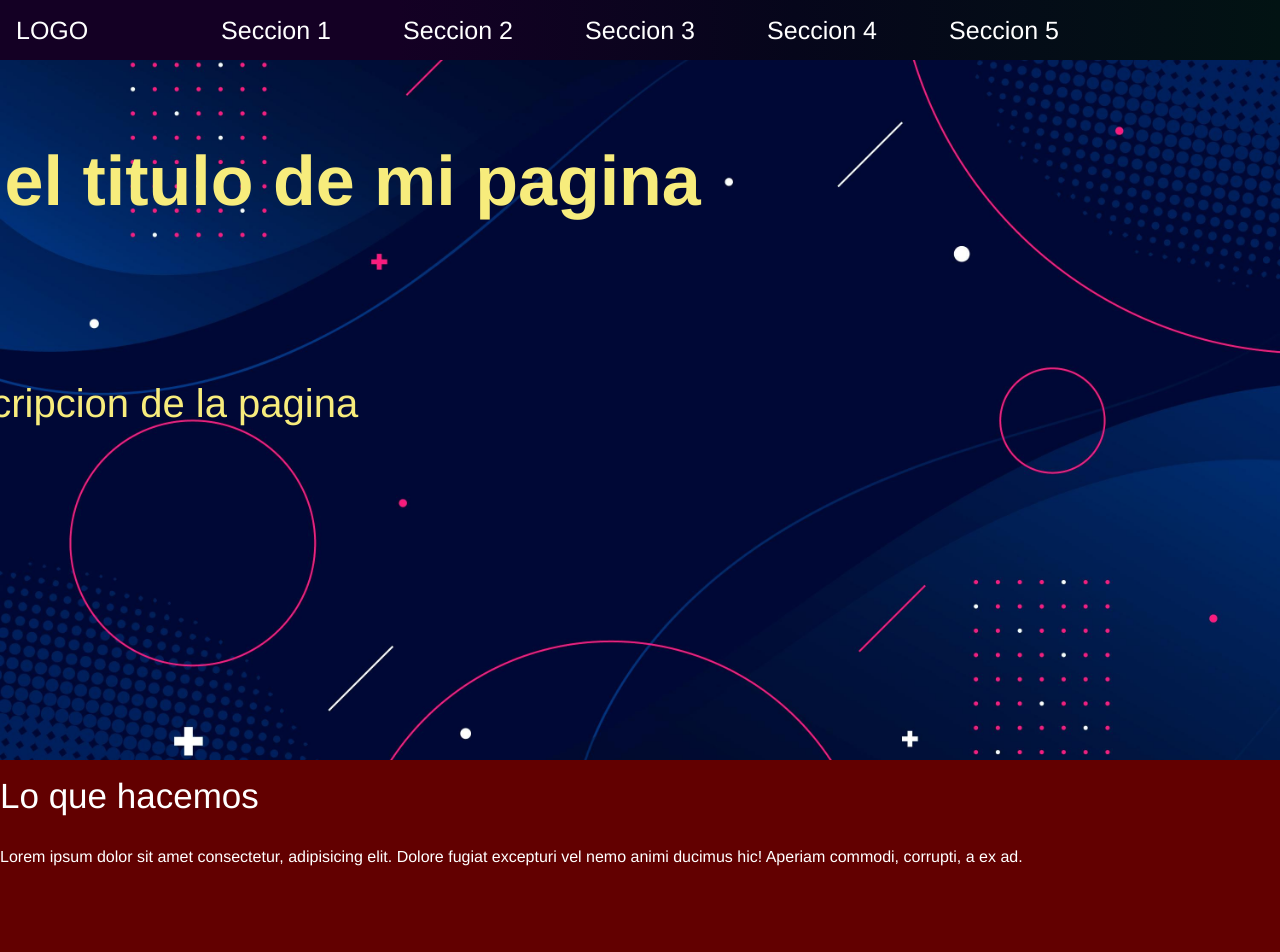
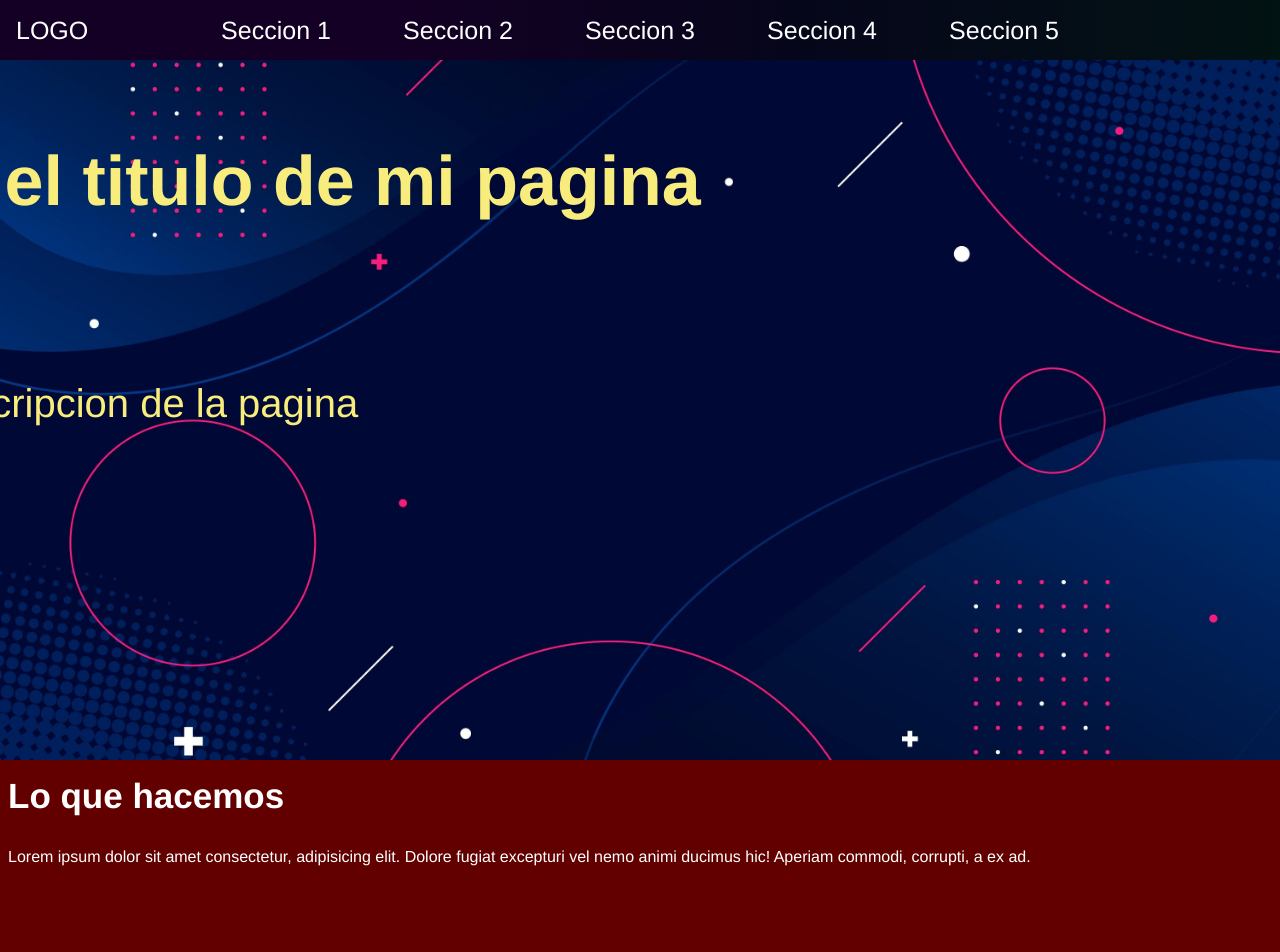
Before and after one commit to cristobalquilimaco/teguilog, a React (Vite) app: page /#/ in a window 1280 px wide. Shown: the top 952 px of the page. Built offline with nearby package versions, Linux system fonts and the light colour scheme.

Commit message:
Se agrega agregan estilos font weight a la clase 'title_about2'

```diff
--- a/src/components/styles/about.css
+++ b/src/components/styles/about.css
@@ -10,8 +10,10 @@ display: flex;
 flex-direction: column;
 gap: 2rem;
 margin-top: 1rem;
+margin-left: 0.5rem;
 }
 
 .title_about2{
-font-size: 35px
+font-size: 35px;
+font-weight: bold;
 }
```
